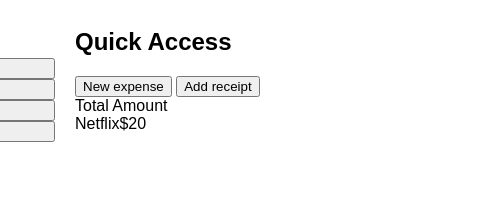
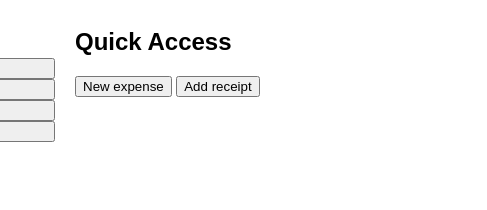
Before and after one commit to namusoboko1/expense-tracker, a plain HTML site: page public/pages/dashboard.html in a window 1280 px wide. Shown: the full height of the page, 153-640 px from the left. Drawn offline with Linux system fonts and the light colour scheme.

Commit message:
refactor: remove unused html

```diff
--- a/public/pages/dashboard.html
+++ b/public/pages/dashboard.html
@@ -31,15 +31,8 @@
           </div>
         </section>
         <section class="expense-list">
-          <div class="expense-list-title">
-            <span>Total</span>
-            <span>Amount</span>
-          </div>
-          <div class="expenses-cards">
-            <div>
-              <span>Netflix</span>$20
-            </div>
-          </div>
+          <div class="expense-list-title"></div>
+          <div class="expenses-cards"></div>
         </section>
       </main>
     </div>
```
